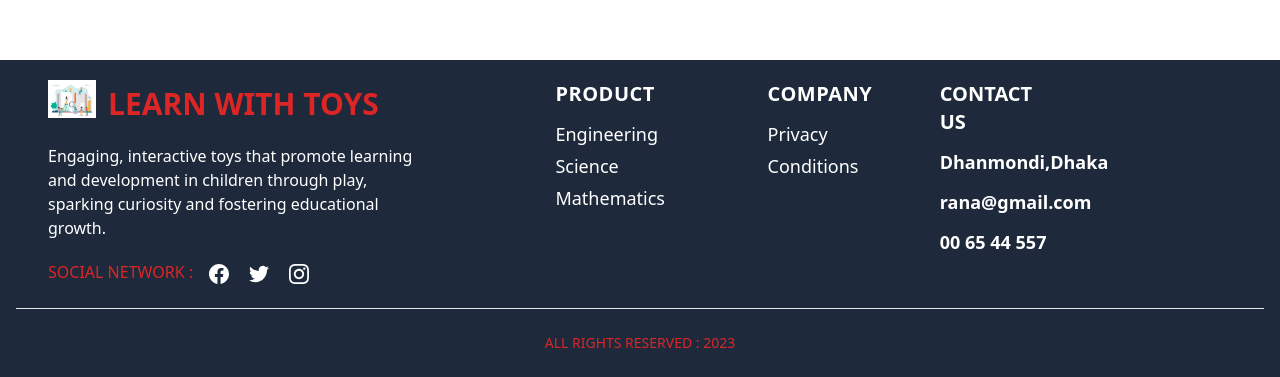
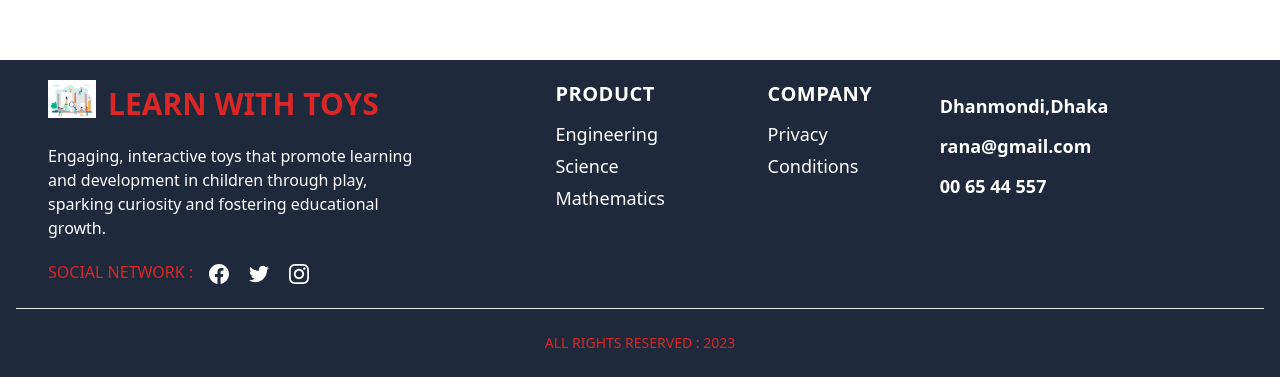
Before and after one commit to RanaAhmed33/as-11, a React (Vite) app: page / in a window 1280 px wide. Shown: the part 3464-3841 px from the top of the page. Built offline with nearby package versions, Linux system fonts and the light colour scheme; no server answers.

Commit message:
add my toys

```diff
--- a/src/shared/Footer/Footer.jsx
+++ b/src/shared/Footer/Footer.jsx
@@ -117,7 +117,7 @@ const Footer = () => {
           </div>
           <div className="space-y-3">
             <div className=" text-xl font-bold">
-              <h1> CONTACT US</h1>
+
 
               <div className="space-y-3 mt-3">
                 <span className="flex gap-3 items-center text-lg ">
```
